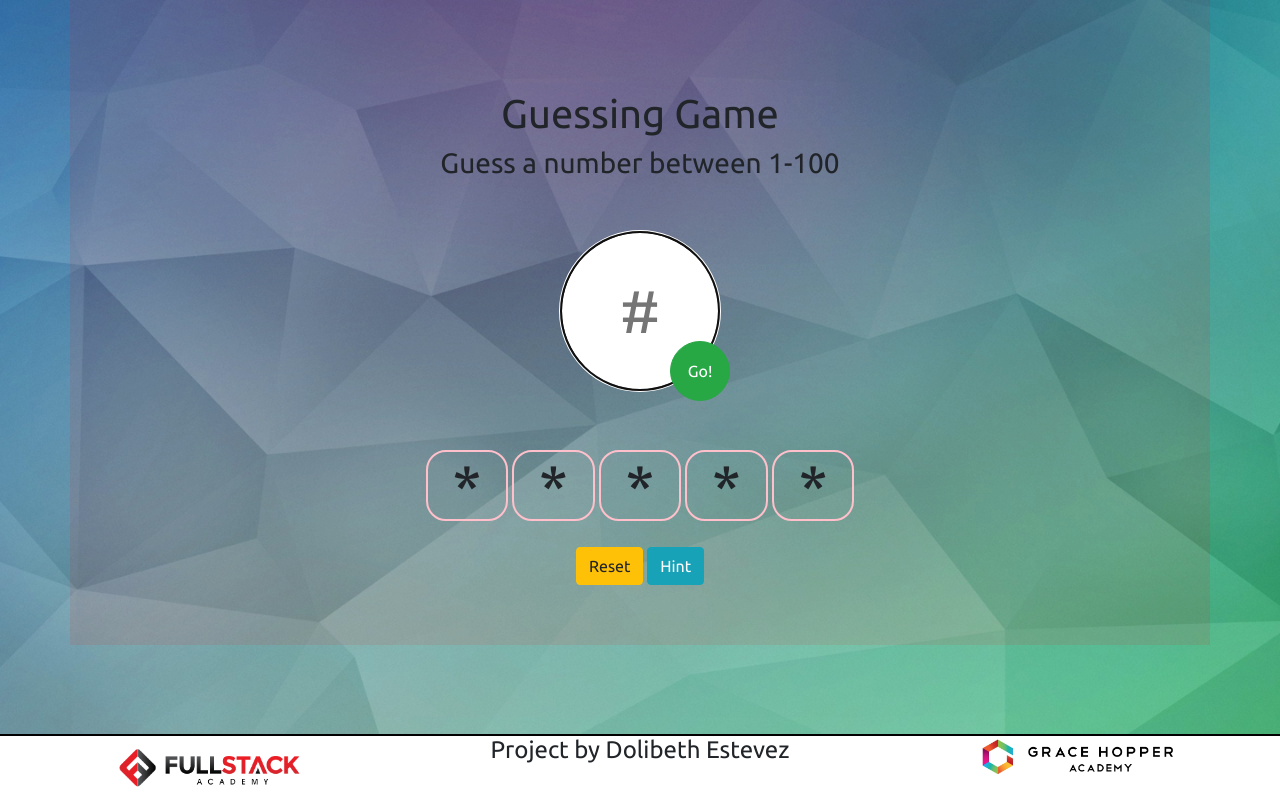
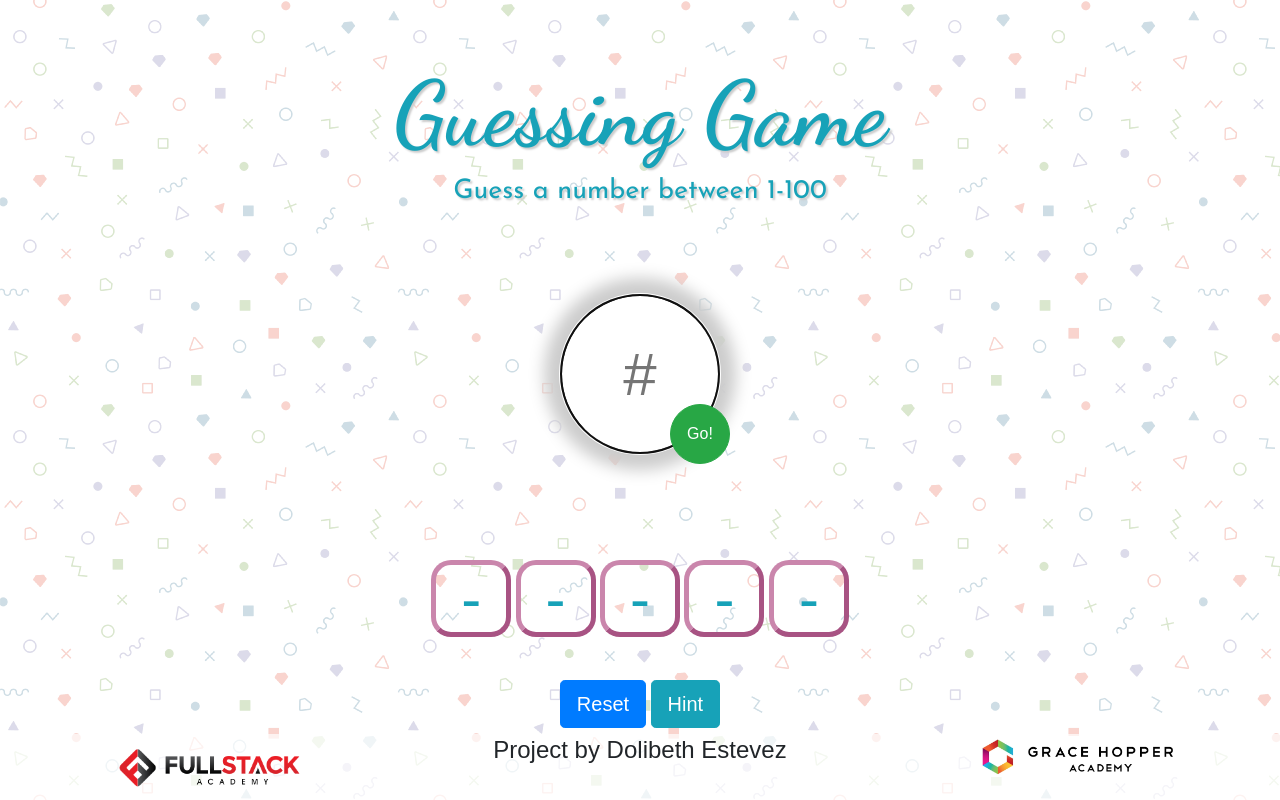
Before and after one commit to dolibeth918/guessing-game, a plain HTML site: page index.html in a window 1280 px wide. Drawn offline with nearby package versions, Linux system fonts and the light colour scheme.

Commit message:
made more edits to html/css

```diff
--- a/index.html
+++ b/index.html
@@ -5,7 +5,9 @@
     <!--bootstrap link-->
     <link rel="stylesheet" href="https://maxcdn.bootstrapcdn.com/bootstrap/4.0.0/css/bootstrap.min.css">
     <link rel="stylesheet" type="text/css" href="style.css">
-    <link href="https://fonts.googleapis.com/css?family=Ubuntu" rel="stylesheet">
+    <link href="https://fonts.googleapis.com/css?family=Dancing+Script:700" rel="stylesheet">
+    <link href="https://fonts.googleapis.com/css?family=Josefin+Sans" rel="stylesheet">
+
   </head>
   <body>
 
@@ -18,27 +20,29 @@
         </div>
 
         <div id='main'>
-          <div id='input-parent'>
-            <!-- Player's guess input, and submit button -->
-            <input id="player-input" placeholder="#" maxlength='3' autofocus=autofocus>
-            <button id="submit" class="btn btn-success">Go!</button>
+          <div class="input-parent-container">
+            <div id='input-parent'>
+              <!-- Player's guess input, and submit button -->
+              <input id="player-input" placeholder="#" maxlength='3' autofocus=autofocus>
+              <button id="submit" class="btn btn-success">Go!</button>
+            </div>
           </div>
 
           <div id='guesses'>
             <!-- unordered list of guesses -->
             <ul id='guess-list'>
-                <li id="guess">*</li>
-                <li id="guess">*</li>
-                <li id="guess">*</li>
-                <li id="guess">*</li>
-                <li id="guess">*</li>
+                <li id="guess">-</li>
+                <li id="guess">-</li>
+                <li id="guess">-</li>
+                <li id="guess">-</li>
+                <li id="guess">-</li>
             </ul>
           </div>
 
           <div id="menu-btns">
             <!-- reset and hint buttons -->
-            <button id="reset" class="btn btn-warning">Reset</button>
-            <button id="hint" class="btn btn-info">Hint</button>
+            <button id="reset" class="btn btn-primary btn-lg">Reset</button>
+            <button id="hint" class="btn btn-info btn-lg">Hint</button>
           </div>
         </div>
       </div>
--- a/style.css
+++ b/style.css
@@ -1,16 +1,21 @@
 body {
-    background-image: url('backgroundimg.jpg');
-    background-position: center;
-    background-repeat: no-repeat;
-    background-size: cover;
+    background: url(memphis-colorful.png) repeat 0 0;
 }
 
 h1 {
-    padding-top: 30px;
+    font-family: 'Dancing Script', Georgia, Times, serif;
+    font-size: 90px;
 }
+h1, h3 {
+    color: #17a2b8;
+    text-shadow: 2px 2px 2px #ccc;
+}
+ h3 {
+    font-family: 'Josefin Sans', Helvetica, Arial, sans-serif;
+    font-size: 27px;
+ }
 
 #app {
-    background: #ff000017;
     padding: 60px;
 }
 
@@ -30,6 +35,10 @@ ul {
     list-style: none;
     padding: 0;
 }
+
+li {
+    color: #17a2b8;
+}
 img {
     display: inline;
     width: 200px;
@@ -37,17 +46,24 @@ img {
 }
 #footer {
     width: 100%;
-    border-top: solid 2px black;
-    background-color: white;
+    border-top: solid 2px #ffffff00;
+    background-color: #ffffffb3;
     position: fixed;
     bottom: 0;
 }
 #guess {
     display: inline;
     font-size: 60px;
-    border: 2px solid pink;
+    border-top: 5px solid #CA86AC;
+    border-left: 5px solid #CA86AC;
+    border-right: 5px solid #A85383;
+    border-bottom: 5px solid #A85383;
     padding: 0 25px;
     border-radius: 20px;
+}
+
+#guess-list {
+    padding: 20px;
 }
 
 #player-input {
@@ -58,10 +74,16 @@ img {
     font-size: 60px;
 }
 
+.input-parent-container {
+    padding: 30px;
+}
+
 #input-parent {
     position: relative;
     width: 160px;
     margin: 5% auto 50px;
+    box-shadow: 0 0 1em 1em #ccc;
+    border-radius: 50%;
 }
 
 #submit {
```
Also changed, not shown: backgroundimg.jpg (deleted), memphis-colorful.png (added).
